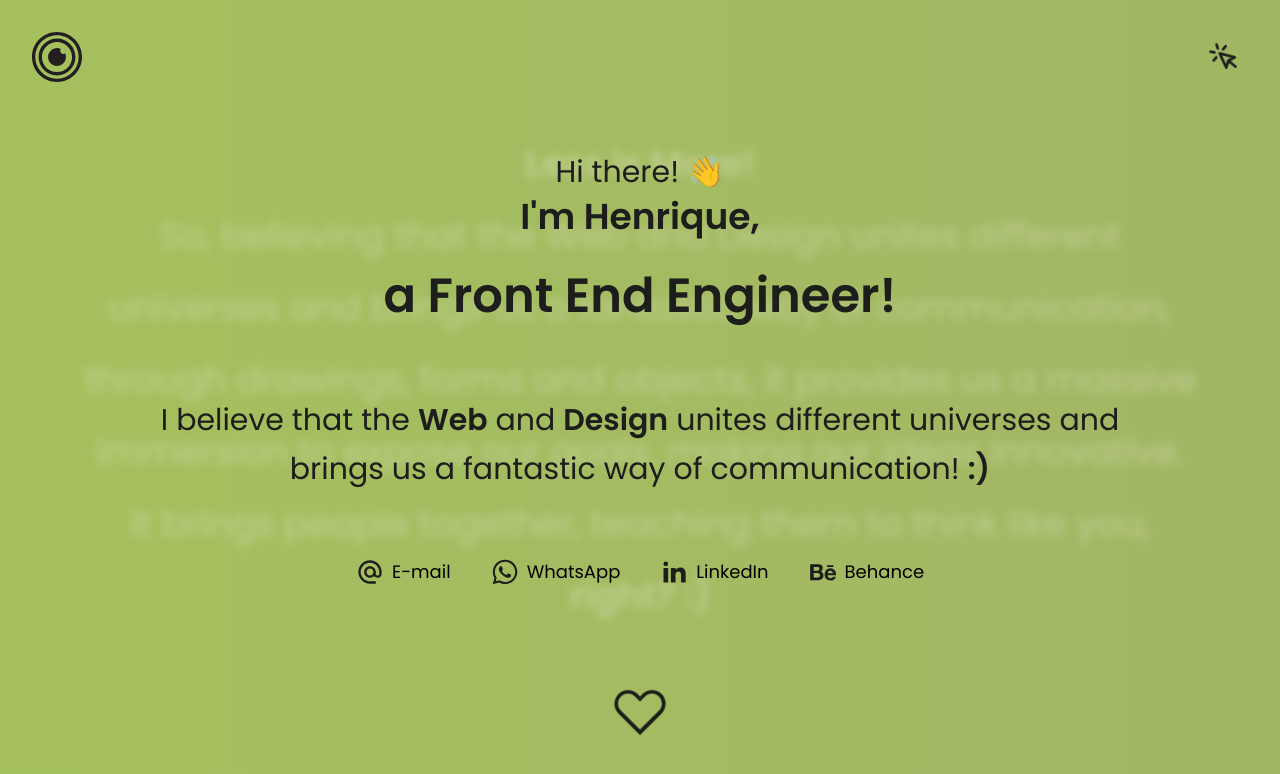
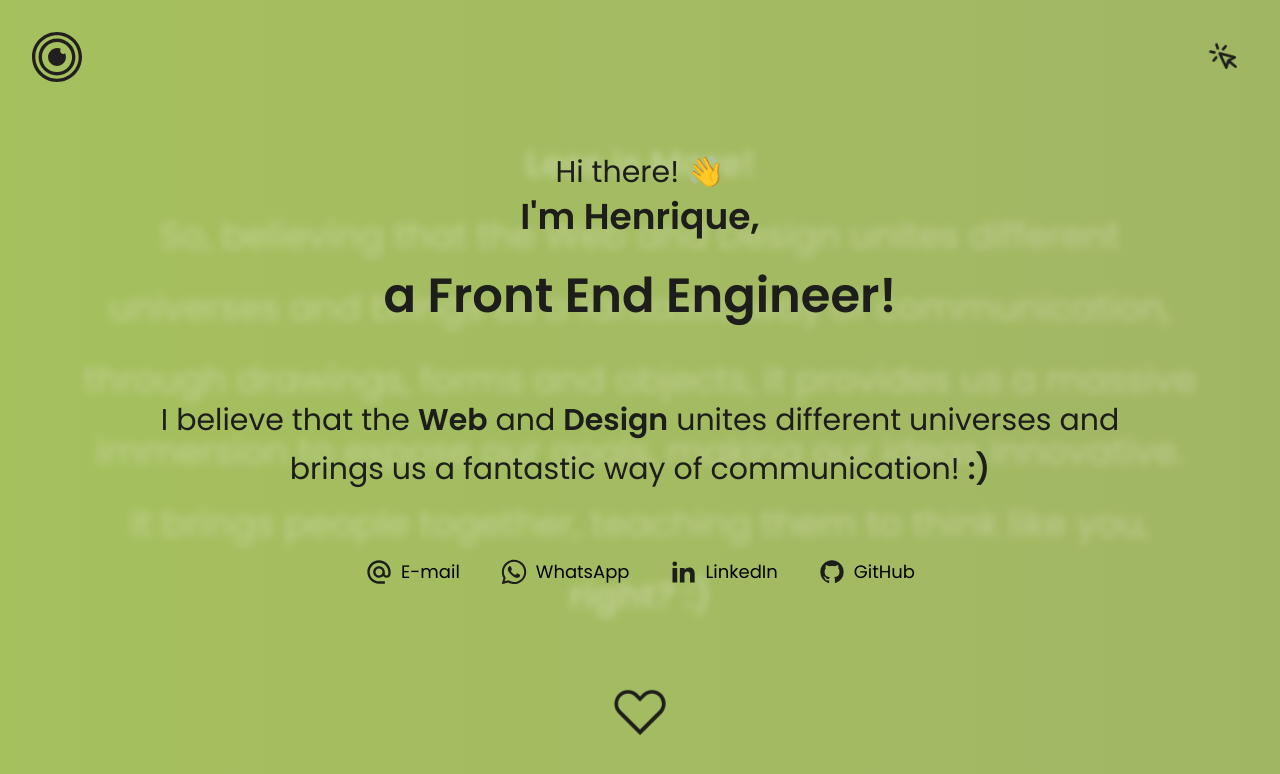
Before and after one commit to henriqpohl/henriqpohl.com, a React (Vite) app: page / in a window 1280 px wide. Shown: the top 774 px of the page. Built offline with nearby package versions, Linux system fonts and the light colour scheme.

Commit message:
Changes: Removed Behance icon and added GitHub icon.

```diff
--- a/src/pages/Home.tsx
+++ b/src/pages/Home.tsx
@@ -4,7 +4,7 @@ import { FaWhatsapp } from "react-icons/fa"
 
 import { VscHeart } from "react-icons/vsc"
 import { MdAlternateEmail } from "react-icons/md"
-import { RiBehanceFill, RiLinkedinFill } from "react-icons/ri"
+import { RiGithubFill, RiLinkedinFill } from "react-icons/ri"
 
 import { useState } from "react"
 
@@ -101,13 +101,13 @@ export function Home() {
 
             <li>
               <a
-                href="https://www.behance.net/henriqpohl"
+                href="https://github.com/henriqpohl"
                 target="_blank"
                 rel="noopener"
                 className="flex items-center"
               >
-                <RiBehanceFill className="w-7 h-7 mr-2 text-[color:var(--black)]" />
-                Behance
+                <RiGithubFill className="w-7 h-7 mr-2 text-[color:var(--black)]" />
+                GitHub
               </a>
             </li>
           </ul>
```
